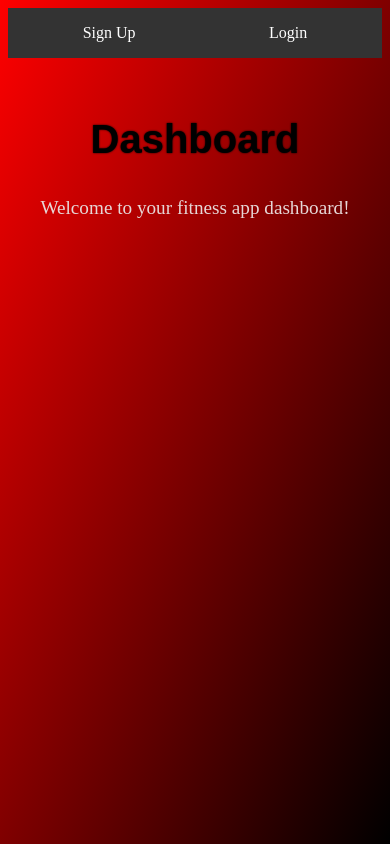
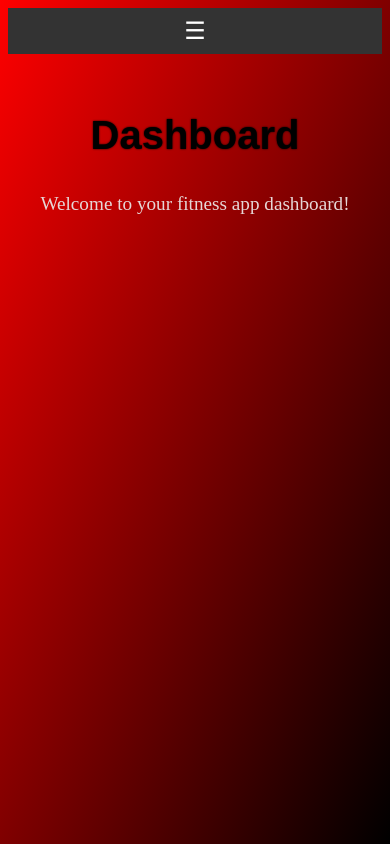
Before and after one commit to jabrielm92/fitness-app, a React (Create React App) app: page / in a window 390 px wide. Built offline with nearby package versions, Linux system fonts and the light colour scheme; no server answers.

Commit message:
Initial commit

```diff
--- a/src/App.css
+++ b/src/App.css
@@ -3,7 +3,7 @@
 }
 
 .App-logo {
-  height: 40vmin;
+  height: 20vmin;
   pointer-events: none;
 }
 
@@ -18,8 +18,8 @@
   flex-direction: column;
   align-items: center;
   min-height: 100vh;
-  padding: 2rem;
-  font-size: calc(10px + 2vmin);
+  padding: 1rem;
+  font-size: calc(8px + 2vmin);
   color: black;
 }
 
--- a/src/components/Navigation/Navigation.css
+++ b/src/components/Navigation/Navigation.css
@@ -1,4 +1,5 @@
 .navigation {
+  position: relative;
   display: flex;
   justify-content: space-around;
   align-items: center;
@@ -17,3 +18,42 @@
 .navigation a:hover {
   color: #f9a825;
 }
+
+.mobile-menu-button {
+  display: none;
+  font-size: 1.5rem;
+  color: #fff;
+  background: none;
+  border: none;
+  cursor: pointer;
+}
+
+.nav-links {
+  display: flex;
+  justify-content: space-around;
+  align-items: center;
+}
+
+.nav-links.show {
+  display: flex;
+  flex-direction: column;
+  position: absolute;
+  top: 100%;
+  left: 0;
+  right: 0;
+  background-color: #333;
+}
+
+@media screen and (max-width: 768px) {
+  .nav-links {
+    display: none;
+  }
+
+  .nav-links.show {
+    display: flex;
+  }
+
+  .mobile-menu-button {
+    display: block;
+  }
+}
--- a/src/components/Navigation/Navigation.js
+++ b/src/components/Navigation/Navigation.js
@@ -1,48 +1,83 @@
-import React from "react";
+import React, { useState } from "react";
 import { NavLink } from "react-router-dom";
 import { useAuth } from "../../contexts/AuthContext";
-import Logout from "../Logout/Logout"; // Import the Logout component
+import Logout from "../Logout/Logout";
 import "./Navigation.css";
 
 function Navigation() {
   const { currentUser } = useAuth();
+  const [showDropdown, setShowDropdown] = useState(false);
 
   const activeClassName = (isActive) => (isActive ? "active" : "");
 
+  const toggleDropdown = () => {
+    setShowDropdown(!showDropdown);
+  };
+
   return (
     <nav className="navigation">
+      <button className="mobile-menu-button" onClick={toggleDropdown}>
+        &#9776;
+      </button>
+      <div className={`nav-links ${showDropdown ? "show" : ""}`}>
         {currentUser ? (
           <>
-          <NavLink to="/" end className={({ isActive }) => activeClassName(isActive)}>
+            <NavLink
+              to="/"
+              end
+              className={({ isActive }) => activeClassName(isActive)}
+            >
               Dashboard
             </NavLink>
-          <NavLink to="/profile" className={({ isActive }) => activeClassName(isActive)}>
+            <NavLink
+              to="/profile"
+              className={({ isActive }) => activeClassName(isActive)}
+            >
               Profile
             </NavLink>
-          <NavLink to="/search-exercises" className={({ isActive }) => activeClassName(isActive)}>
+            <NavLink
+              to="/search-exercises"
+              className={({ isActive }) => activeClassName(isActive)}
+            >
               Search Exercises
             </NavLink>
-          <NavLink to="/saved-exercises" className={({ isActive }) => activeClassName(isActive)}>
+            <NavLink
+              to="/saved-exercises"
+              className={({ isActive }) => activeClassName(isActive)}
+            >
               Saved Exercises
             </NavLink>
-          <NavLink to="/workout-plan" className={({ isActive }) => activeClassName(isActive)}>
+            <NavLink
+              to="/workout-plan"
+              className={({ isActive }) => activeClassName(isActive)}
+            >
               Workout Plan
             </NavLink>
-          <NavLink to="/progress-tracking" className={({ isActive }) => activeClassName(isActive)}>
+            <NavLink
+              to="/progress-tracking"
+              className={({ isActive }) => activeClassName(isActive)}
+            >
               Progress Tracking
             </NavLink>
-          <Logout /> {/* Add the Logout component */}
+            <Logout />
           </>
         ) : (
           <>
-          <NavLink to="/signup" className={({ isActive }) => activeClassName(isActive)}>
+            <NavLink
+              to="/signup"
+              className={({ isActive }) => activeClassName(isActive)}
+            >
               Sign Up
             </NavLink>
-          <NavLink to="/login" className={({ isActive }) => activeClassName(isActive)}>
+            <NavLink
+              to="/login"
+              className={({ isActive }) => activeClassName(isActive)}
+            >
               Login
             </NavLink>
           </>
         )}
+      </div>
     </nav>
   );
 }
```
Lines whose indentation alone changed are shown as unchanged.
